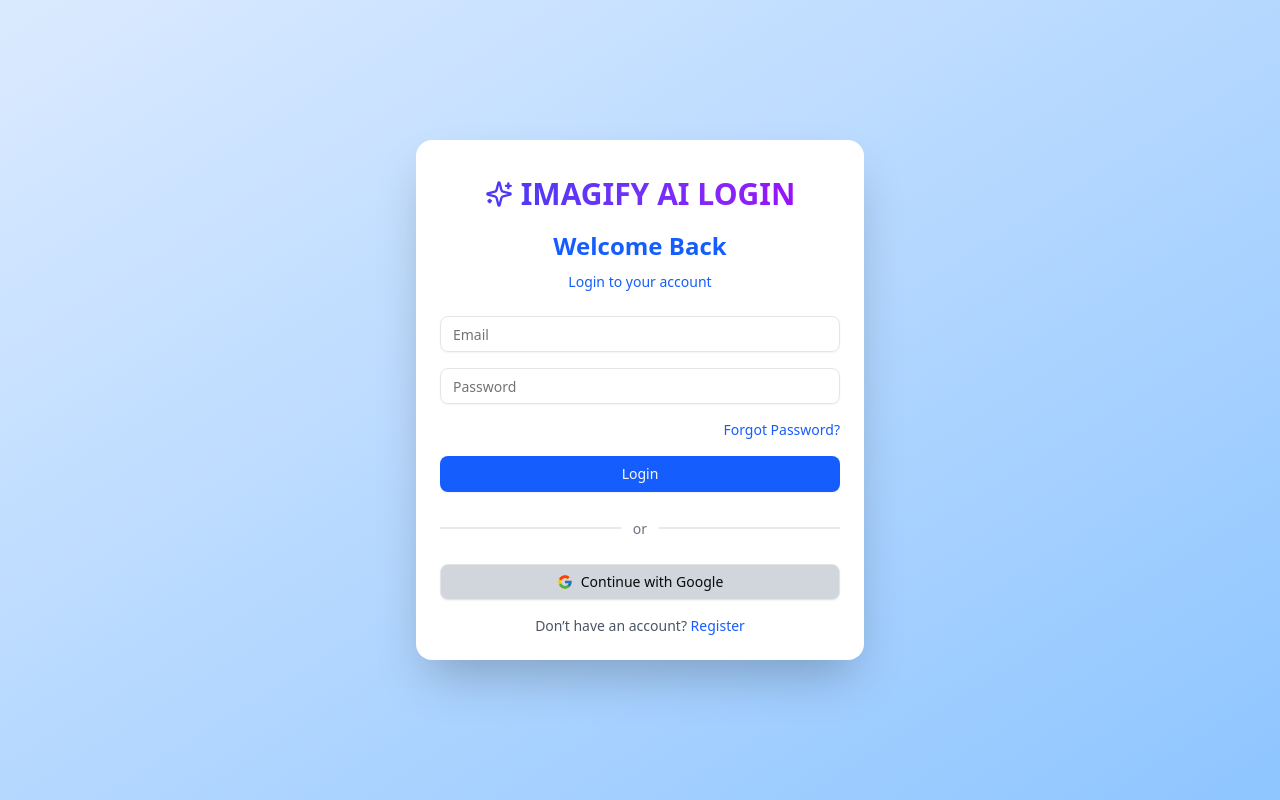
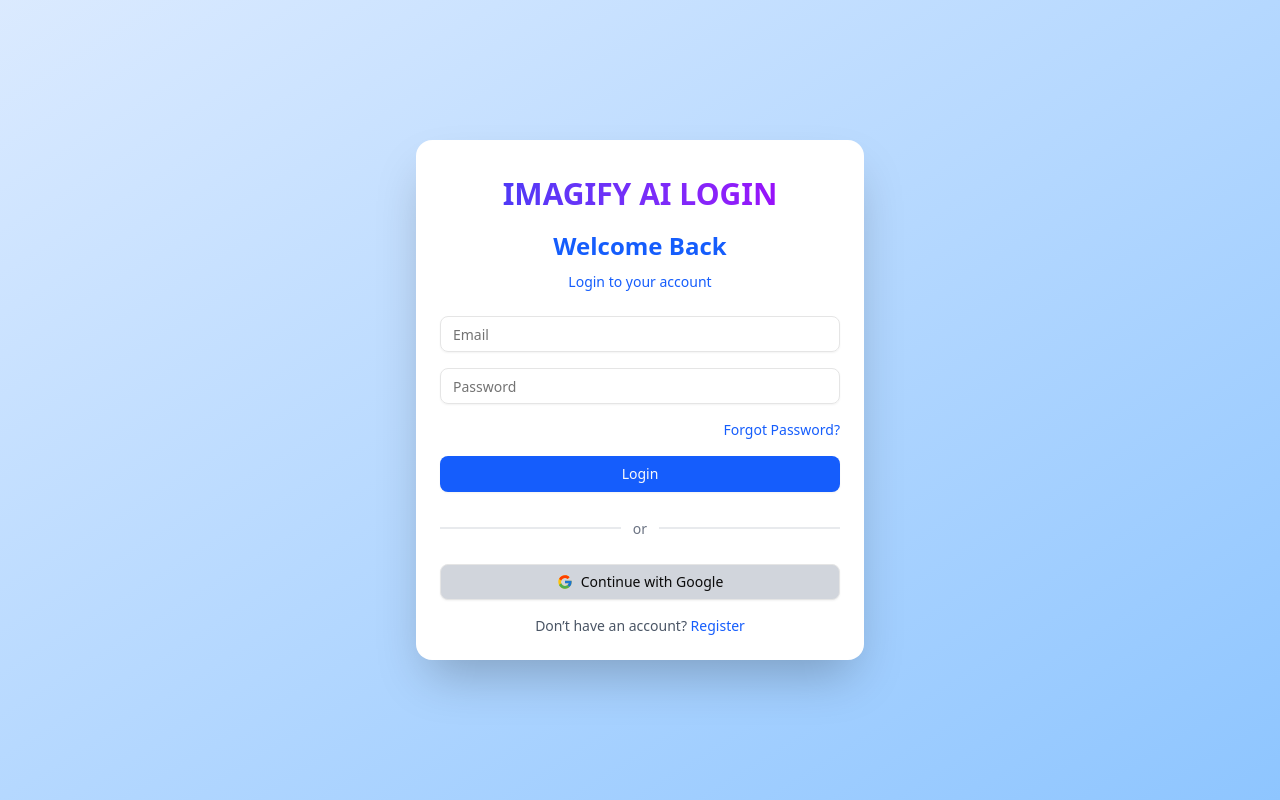
Before and after one commit to DavisNoah02/DALL-E-image-generator-App, a React (Vite) app: page /login in a window 1280 px wide. Built offline with nearby package versions, Linux system fonts and the light colour scheme; no server answers.

Commit message:
[update]readme Update documentation

```diff
--- a/src/components/Login.jsx
+++ b/src/components/Login.jsx
@@ -46,7 +46,7 @@
       <Card className="w-full max-w-md shadow-2xl rounded-2xl border-none">
         <CardHeader>
           <div className="flex items-center justify-center py-3">
-            <Sparkles className="text-indigo-600 mr-2" size={28} />
+            {/* <Sparkles className="text-indigo-600 mr-2" size={28} /> */}
             <h1 className="text-2xl sm:text-3xl font-bold bg-gradient-to-r from-indigo-600 to-purple-600 bg-clip-text text-transparent">
               IMAGIFY AI LOGIN
             </h1>
```
Also changed, not shown: 1 other file (tests, documents, lock files or other folders).
